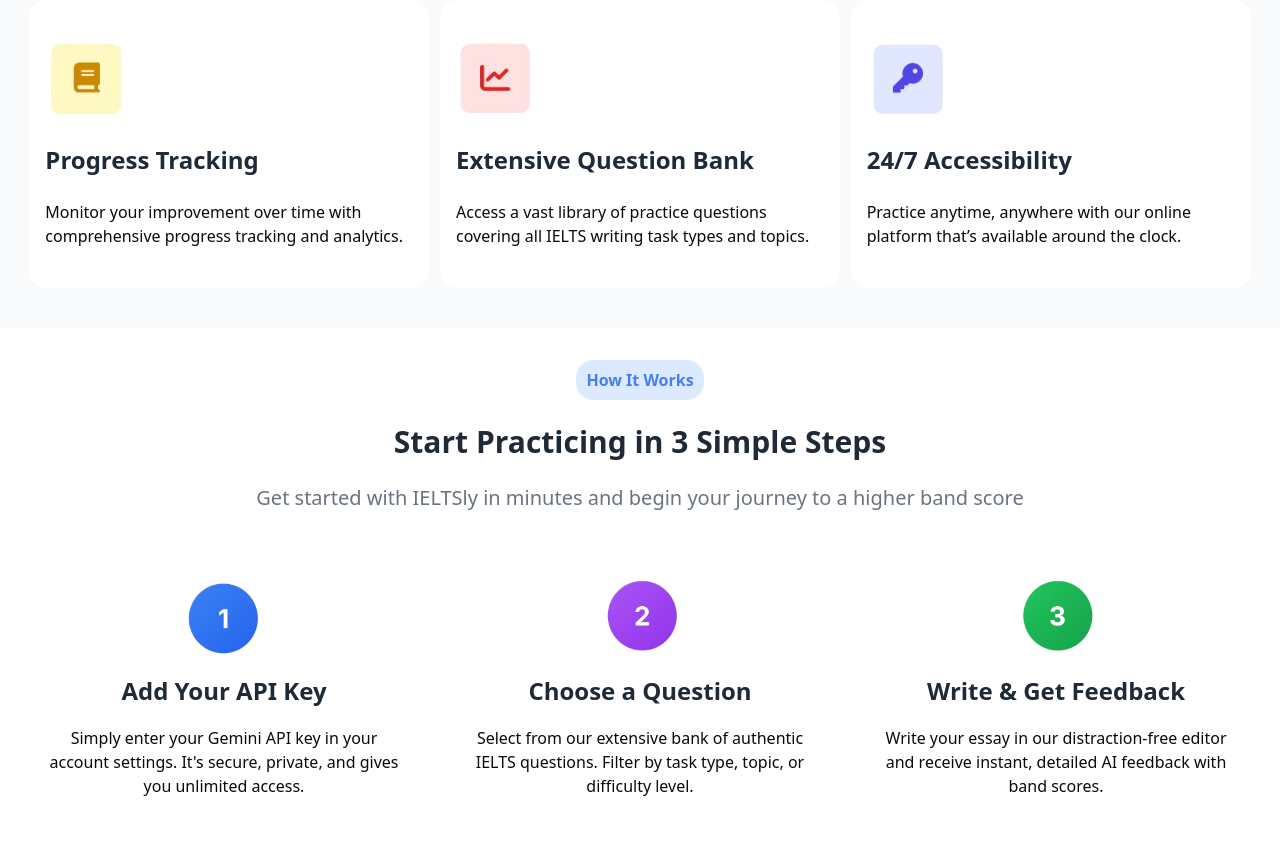
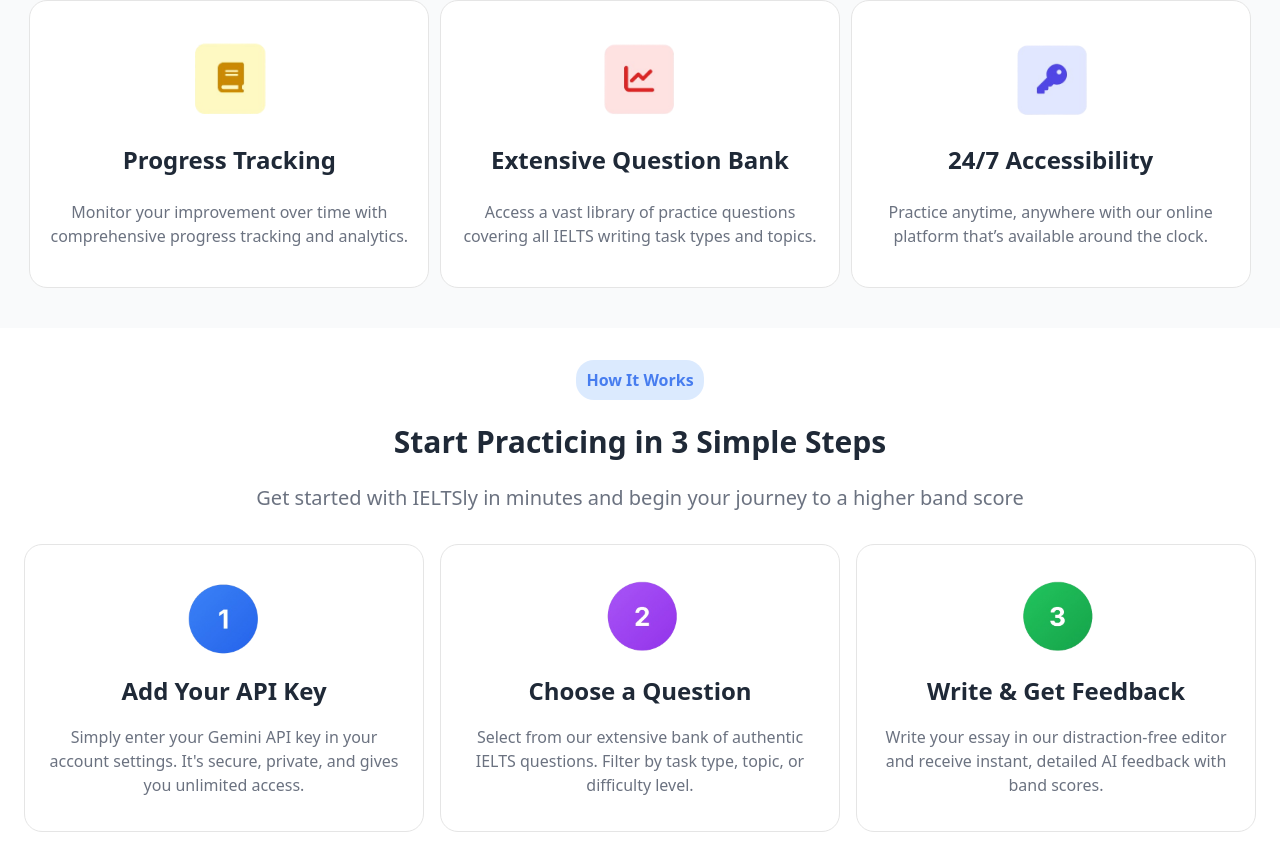
Before and after one commit to Jeremi-code/IELTSly, a Next.js app: page / in a window 1280 px wide. Shown: the part 1552-2416 px from the top of the page. Built offline with nearby package versions, Linux system fonts and the light colour scheme.

Commit message:
chore: fixed hydration mismatch and key prop warning

```diff
--- a/app/components/Features.tsx
+++ b/app/components/Features.tsx
@@ -56,14 +56,15 @@ const Features = () => {
       </div>
       <div className="grid grid-cols-3 place-items-center gap-8">
         {featureLists.map((feature, index) => (
-          <div className="p-4 w-100 h-72 bg-white flex flex-col items-start justify-evenly rounded-2xl">
+          <div key={index} className="p-4 w-100 h-72 bg-white dark:bg-zinc-900 flex flex-col items-center justify-evenly rounded-2xl border dark:border-zinc-800 transition-colors">
             <img src={feature.icon} width={80} alt="" />
-            <h2 className="text-2xl font-bold text-[#1F2937]">
+            <h2 className="text-2xl font-bold text-[#1F2937] dark:text-zinc-100">
               {feature.title}
             </h2>
-            <p>{feature.description}</p>
+            <p className="text-center text-[#6B7280] dark:text-zinc-400">{feature.description}</p>
           </div>
         ))}
+
       </div>
     </div>
   );
--- a/app/components/SignInButton.tsx
+++ b/app/components/SignInButton.tsx
@@ -3,10 +3,11 @@ import React from 'react'
 
 const SignInButton = () => {
   return (
-    <button className='text-[#4B5563] font-bold hover:text-[#2563EB] cursor-pointer'>
+    <button className="text-[#4B5563] dark:text-zinc-400 font-bold hover:text-[#2563EB] dark:hover:text-blue-400 cursor-pointer transition-colors">
       Sign In
     </button>
-  )
-}
+  );
+};
+
 
 export default SignInButton
--- a/app/components/Steps.tsx
+++ b/app/components/Steps.tsx
@@ -39,14 +39,15 @@ const Steps = () => {
 
       <div className="grid grid-cols-3 place-items-center gap-8">
         {featureLists.map((feature, index) => (
-          <div className="p-4 w-100 h-72 bg-white flex flex-col items-center justify-evenly rounded-2xl">
+          <div key={index} className="p-4 w-100 h-72 bg-white dark:bg-zinc-900 flex flex-col items-center justify-evenly rounded-2xl border dark:border-zinc-800 transition-colors">
             <img src={feature.icon} width={80} alt="" />
-            <h2 className="text-2xl font-bold text-[#1F2937]">
+            <h2 className="text-2xl font-bold text-[#1F2937] dark:text-zinc-100">
               {feature.title}
             </h2>
-            <p className="text-center">{feature.description}</p>
+            <p className="text-center text-[#6B7280] dark:text-zinc-400">{feature.description}</p>
           </div>
         ))}
+
       </div>
     </div>
   );
--- a/app/components/ThemeToggle.tsx
+++ b/app/components/ThemeToggle.tsx
@@ -8,8 +8,22 @@ import { motion, AnimatePresence } from "framer-motion";
 
 export function ThemeToggle() {
   const { theme, setTheme } = useTheme();
+  const [mounted, setMounted] = React.useState(false);
+
+  React.useEffect(() => {
+    setMounted(true);
+  }, []);
+
+  if (!mounted) {
+    return (
+      <Button variant="ghost" size="icon" className="rounded-full">
+        <div className="h-5 w-5" />
+      </Button>
+    );
+  }
 
   const toggleTheme = (event: React.MouseEvent) => {
+
     const isAppearanceTransition =
       document.startViewTransition !== undefined &&
       !window.matchMedia("(prefers-reduced-motion: reduce)").matches;
```
